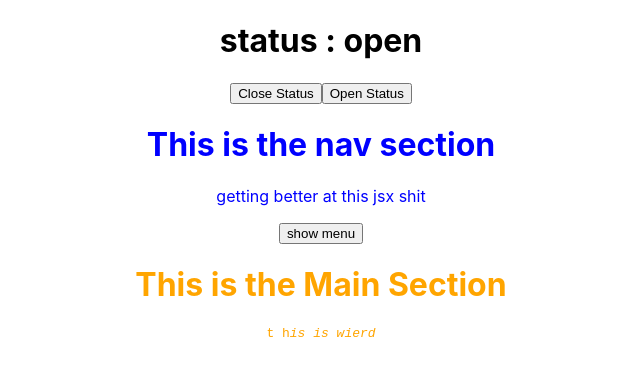
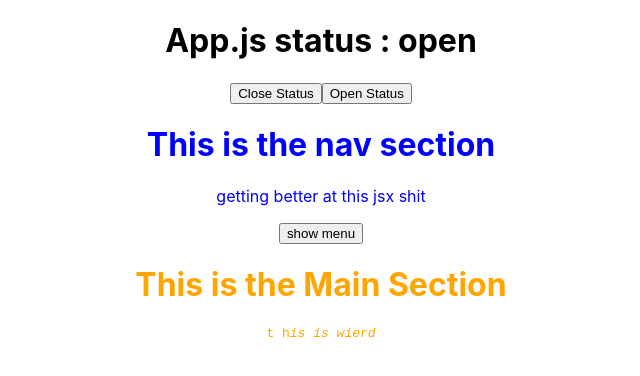
Before and after one commit to ianfletcher314/BrasiliaRestaurant, a React (Create React App) app: page / in a window 1280 px wide. Shown: the top 376 px of the page, without its empty margins (319-959 px from the left). Built offline with nearby package versions, Linux system fonts and the light colour scheme.

Commit message:
changed inner html of app.js

```diff
--- a/src/App.js
+++ b/src/App.js
@@ -8,7 +8,7 @@ function App() {
   const [status, setStatus] = useState("open");
   return (
     <div className="App">
-      <h1> status : {status}</h1>
+      <h1> App.js status : {status}</h1>
       <button
         onClick={() => {
           setStatus("closed");
```
